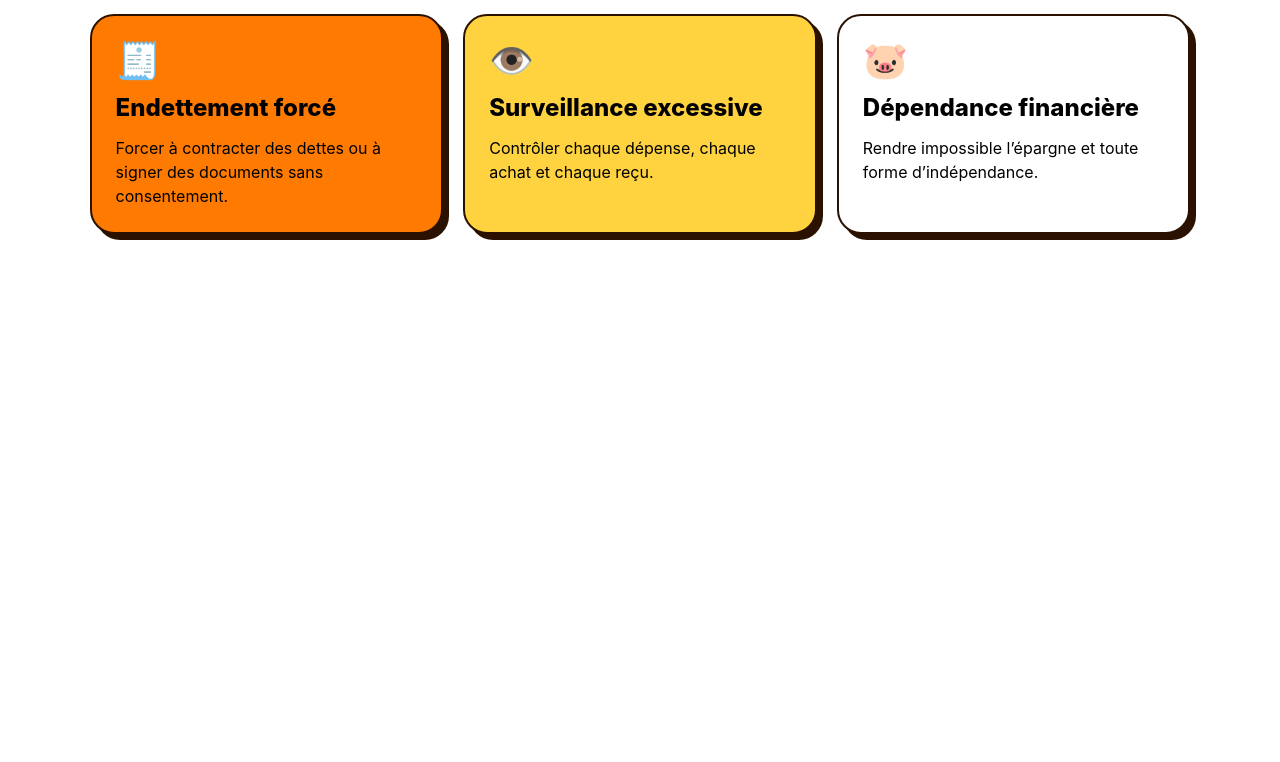
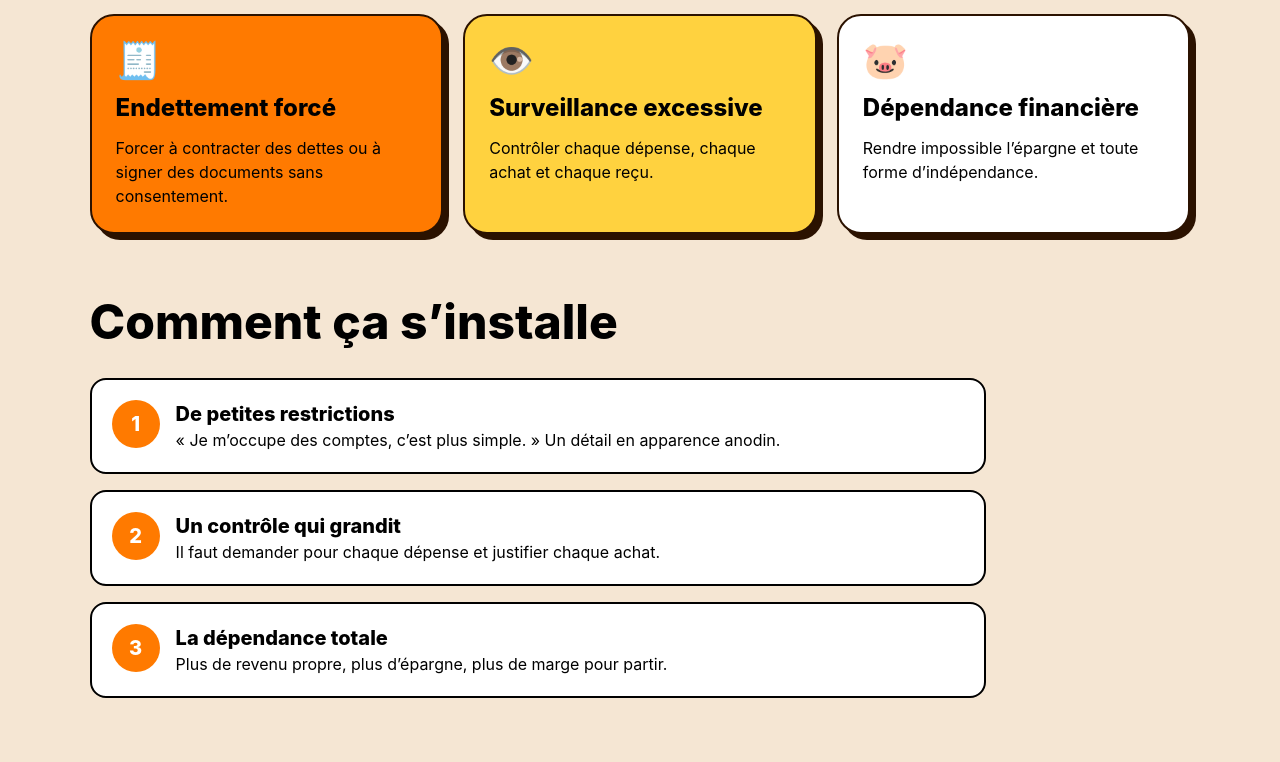
Before and after one commit to mbarek-mohammed/mbarek-mohammed-mbarek-mohammed-Mbarek-Mohammed-project-finale-html-css, a website: page public/pages/Comprendre.html in a window 1280 px wide. Shown: the part 942-1704 px from the top of the page. Before the commit the page ends 1240 px from the top, so only its background shows below. Drawn offline with Linux system fonts and the light colour scheme; files whose address does not match are found by name.

Commit message:
add:section Comment ça s’installe

```diff
--- a/public/pages/Agir.html
+++ b/public/pages/Agir.html
@@ -9,7 +9,7 @@
     <link rel="stylesheet" href="./Comprendre.html">
     <link rel="stylesheet" href="../../index.html">
 </head>
-<body class="bg-paperBrand font-sans text-[2b1200]">
+<body class="bg-[#F5E6D3] font-sans text-[2b1200]">
 
     <nav class="flex flex-wrap items-center justify-between gap-4 bg-[#ff7a00] px-[6vw] py-5 text-white">
     <a class="text-lg font-extrabold leading-none" href="../../index.html">MON ARGENT,<br>MA LIBERTÉ</a>
--- a/public/pages/Comprendre.html
+++ b/public/pages/Comprendre.html
@@ -11,7 +11,7 @@
     <link rel="stylesheet" href="../../index.html">
 </head>
 
-<body class="bg-paperBrand font-sans text-[2b1200]">
+<body class="bg-[#F5E6D3] font-sans text-[2b1200]">
 
     <nav class="flex flex-wrap items-center justify-between gap-4 bg-[#ff7a00] px-[6vw] py-5 text-white">
     <a class="text-lg font-extrabold leading-none" href="../../index.html">MON ARGENT,<br>MA LIBERTÉ</a>
@@ -89,6 +89,32 @@
         </article>
       </div>
     </section>
+     <section class="px-[7vw] pb-16">
+      <h2 class="mb-8 text-4xl font-extrabold md:text-5xl">Comment ça s’installe</h2>
+      <div class="grid max-w-4xl gap-4">
+        <div class="flex gap-4 rounded-2xl border-2 border-brownBrand bg-white p-5"><span
+            class="grid h-12 w-12 shrink-0 place-items-center rounded-full bg-[#ff7a00] text-xl font-extrabold text-white">1</span>
+          <div>
+            <h3 class="text-xl font-extrabold">De petites restrictions</h3>
+            <p>« Je m’occupe des comptes, c’est plus simple. » Un détail en apparence anodin.</p>
+          </div>
+        </div>
+        <div class="flex gap-4 rounded-2xl border-2 border-brownBrand bg-white p-5"><span
+            class="grid h-12 w-12 shrink-0 place-items-center rounded-full bg-[#ff7a00] text-xl font-extrabold text-white">2</span>
+          <div>
+            <h3 class="text-xl font-extrabold">Un contrôle qui grandit</h3>
+            <p>Il faut demander pour chaque dépense et justifier chaque achat.</p>
+          </div>
+        </div>
+        <div class="flex gap-4 rounded-2xl border-2 border-brownBrand bg-white p-5"><span
+            class="grid h-12 w-12 shrink-0 place-items-center rounded-full bg-[#ff7a00] text-xl font-extrabold text-white">3</span>
+          <div>
+            <h3 class="text-xl font-extrabold">La dépendance totale</h3>
+            <p>Plus de revenu propre, plus d’épargne, plus de marge pour partir.</p>
+          </div>
+        </div>
+      </div>
+    </section>
 </body>
 
 </html>
```
Also changed, not shown: public/css/output.css.
